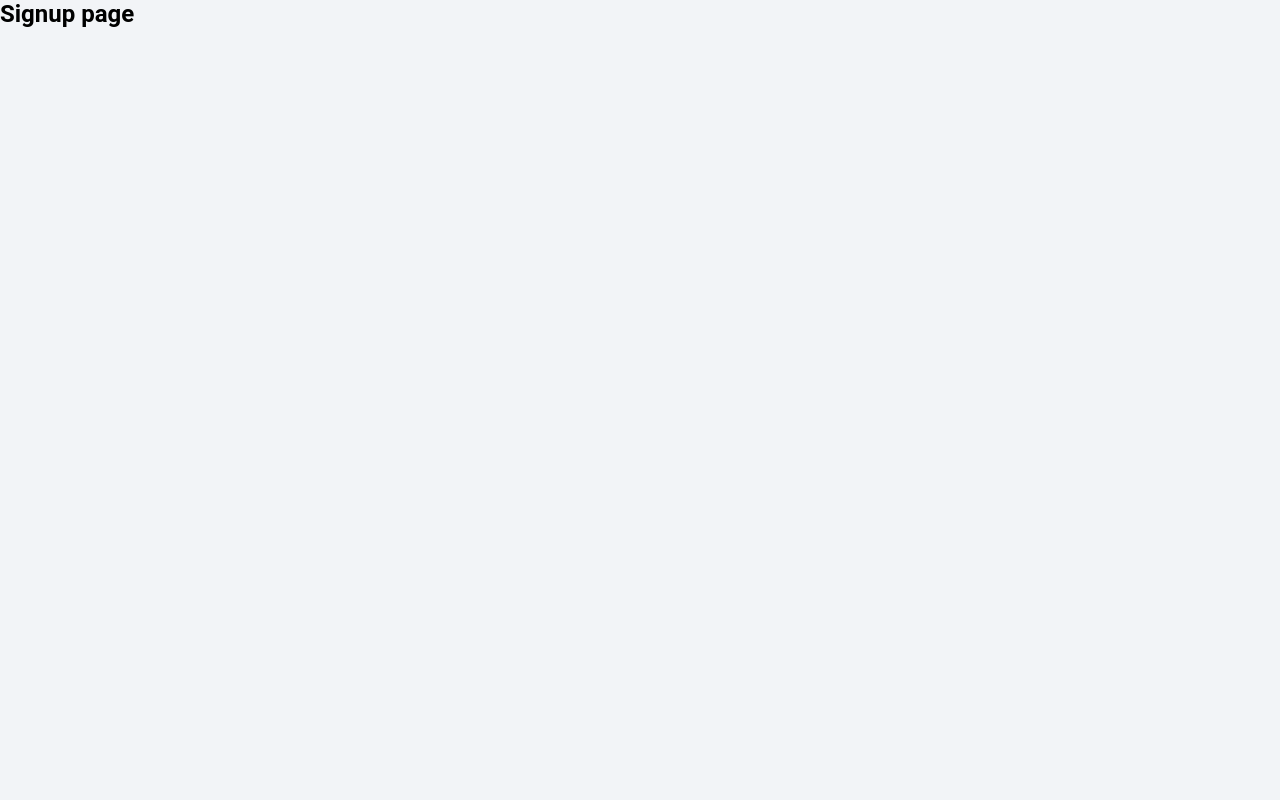
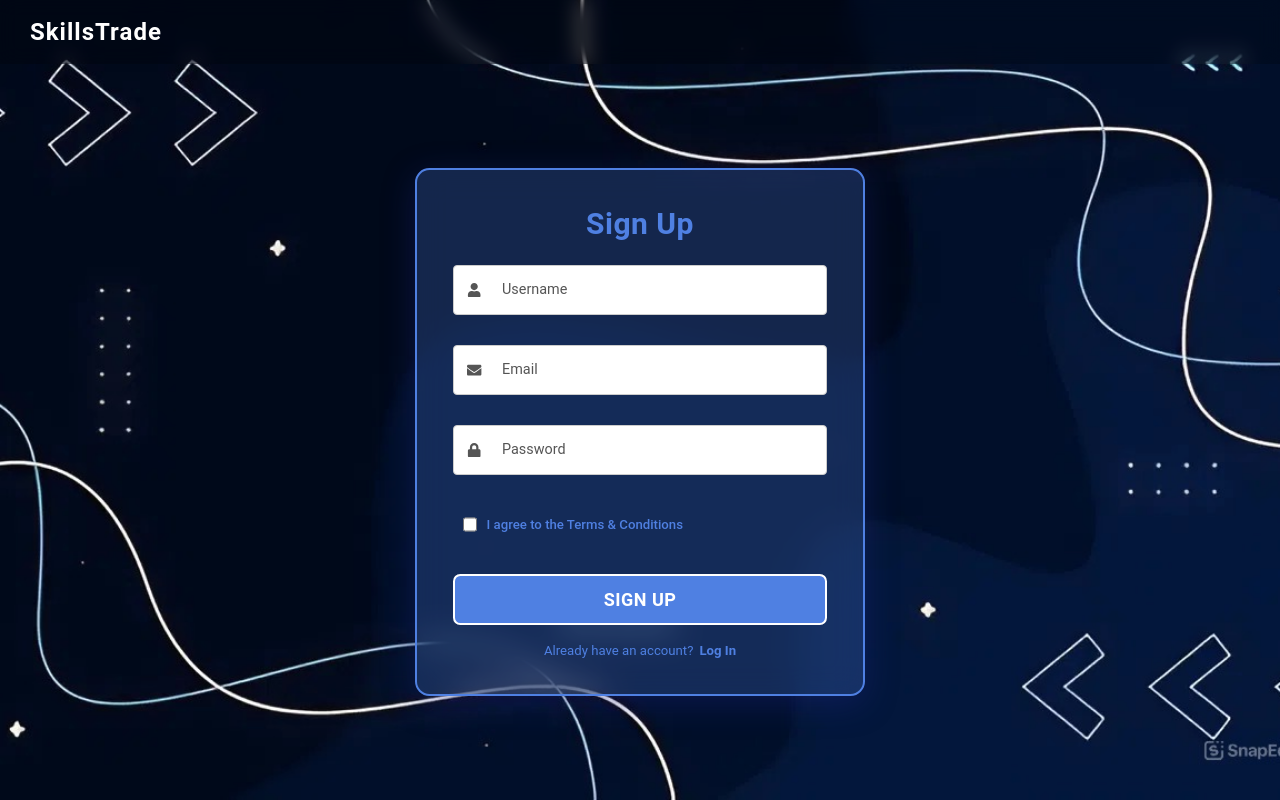
Before and after one commit to ldanh270/skills-trade, a React (Vite) app: page /signup in a window 1280 px wide. Built offline with nearby package versions, Linux system fonts and the light colour scheme; data requests are answered from the project's data file.

Commit message:
Done signup

```diff
--- a/src/pages/Login/Login.jsx
+++ b/src/pages/Login/Login.jsx
@@ -4,6 +4,7 @@ import { FaEnvelope, FaLock, FaEye, FaEyeSlash } from 'react-icons/fa';
 
 const Login = () => {
   const [showPassword, setShowPassword] = useState(false);
+  const [password, setPassword] = useState("");
 
   const handleTogglePassword = () => {
     setShowPassword((prev) => !prev);
@@ -19,7 +20,6 @@ const Login = () => {
         <div className={styles.logo}>
           <span className={styles['logo-text']}>SkillsTrade</span>
         </div>
-        <button className={styles['login-btn']}>Login</button>
       </nav>
 
       <div className={styles['login-container']}>
@@ -39,10 +39,14 @@ const Login = () => {
             <input
               type={showPassword ? "text" : "password"}
               placeholder="Enter your password"
+              value={password}
+              onChange={e => setPassword(e.target.value)}
             />
-            <span className={styles['toggle-password']} onClick={handleTogglePassword}>
-              {showPassword ? <FaEyeSlash /> : <FaEye />}
-            </span>
+            {password && (
+              <span className={styles['toggle-password']} onClick={handleTogglePassword}>
+                {showPassword ? <FaEyeSlash /> : <FaEye />}
+              </span>
+            )}
           </div>
 
           <div className={styles['options-row']}>
--- a/src/pages/Signup/Signup.jsx
+++ b/src/pages/Signup/Signup.jsx
@@ -1,12 +1,117 @@
+import React, { useState } from 'react';
 import styles from './Signup.module.scss';
+import { FaUser, FaEnvelope, FaLock, FaEye, FaEyeSlash } from 'react-icons/fa';
 
 const Signup = () => {
-    return (
-        <div className={styles['Signup']}>
-            {/* Viet HTML o day */}
-            <h1>Signup page</h1>
+  const [showPassword, setShowPassword] = useState(false);
+  const [formData, setFormData] = useState({
+    username: '',
+    email: '',
+    password: '',
+    agreeTerms: false
+  });
+
+  const handleTogglePassword = () => {
+    setShowPassword(prev => !prev);
+  };
+
+  const handleChange = (e) => {
+    const { name, value, type, checked } = e.target;
+    setFormData(prev => ({
+      ...prev,
+      [name]: type === 'checkbox' ? checked : value
+    }));
+  };
+
+  const handleSubmit = (e) => {
+    e.preventDefault();
+    console.log('Signup data:', formData);
+  };
+
+  return (
+    <div className={styles.container}>
+      <nav className={styles.navbar}>
+        <div className={styles.logo}>
+          <span className={styles['logo-text']}>SkillsTrade</span>
         </div>
-    );
+      </nav>
+
+      <div className={styles['signup-container']}>
+        <div className={styles['signup-box']}>
+          <h1 className={styles['signup-title']}>Sign Up</h1>
+
+          <form onSubmit={handleSubmit} className={styles['signup-form']}>
+            <div className={styles['input-group']}>
+              <FaUser className={styles['input-icon']} />
+              <input
+                type="text"
+                name="username"
+                value={formData.username}
+                onChange={handleChange}
+                placeholder="Username"
+                required
+              />
+            </div>
+
+            <div className={styles['input-group']}>
+              <FaEnvelope className={styles['input-icon']} />
+              <input
+                type="email"
+                name="email"
+                value={formData.email}
+                onChange={handleChange}
+                placeholder="Email"
+                required
+              />
+            </div>
+
+            <div className={styles['input-group']}>
+              <FaLock className={styles['input-icon']} />
+              <input
+                type={showPassword ? "text" : "password"}
+                name="password"
+                value={formData.password}
+                onChange={handleChange}
+                placeholder="Password"
+                required
+              />
+              {formData.password && (
+                <span
+                  className={styles['toggle-password']}
+                  onClick={handleTogglePassword}
+                >
+                  {showPassword ? <FaEyeSlash /> : <FaEye />}
+                </span>
+              )}
+            </div>
+
+            <div className={styles['terms-group']}>
+              <input
+                type="checkbox"
+                id="agreeTerms"
+                name="agreeTerms"
+                checked={formData.agreeTerms}
+                onChange={handleChange}
+                required
+              />
+              <label htmlFor="agreeTerms">
+                I agree to the <a href="/terms" className={styles['terms-link']}>Terms & Conditions</a>
+              </label>
+            </div>
+
+            <button type="submit" className={styles['signup-button']}>
+              Sign Up
+            </button>
+          </form>
+
+          <div className={styles['login-link']}>
+            <span>Already have an account?</span>
+            <a href="/login" className={styles['login-link-text']}>Log In</a>
+          </div>
+        </div>
+      </div>
+    </div>
+  );
 };
 
 export default Signup;
--- a/src/pages/Signup/Signup.module.scss
+++ b/src/pages/Signup/Signup.module.scss
@@ -1 +1,212 @@
-// Viet css cho file Signup o day
+@use '~/constants/styles/variables' as *;
+
+// Reuse container styles from Login
+.container {
+  font-family: 'Inter', sans-serif;
+  font-size: 1.6rem;
+  color: $text-info;
+  min-height: 100vh;
+  width: 100%;
+  display: flex;
+  flex-direction: column;
+  background-color: $base-background;
+  background-image: url('~/assests/images/background.jpeg');
+  background-repeat: no-repeat;
+  background-size: cover;
+  background-position: center;
+}
+
+// Reuse navbar styles from Login
+.navbar {
+  height: 8vh;
+  padding: 0 1rem;
+  display: flex;
+  flex-direction: row;
+  justify-content: space-between;
+  align-items: center;
+  background: rgba($black, 0.2);
+  backdrop-filter: blur(10px);
+  border-bottom: none;
+  z-index: 100;
+
+  .logo {
+    font-size: 2rem;
+    font-weight: 700;
+    color: $white;
+    letter-spacing: 1px;
+    margin-left: 1.5rem;
+  }
+}
+
+// Signup specific styles
+.signup-container {
+  flex-grow: 1;
+  display: flex;
+  justify-content: center;
+  align-items: center;
+  padding: 4rem;
+}
+
+.signup-box {
+  background: rgba($accent-first, 0.25);
+  border: 2px solid $accent-first;
+  border-radius: 1.2rem;
+  padding: 3rem;
+  width: 100%;
+  max-width: 450px;
+  backdrop-filter: blur(16px);
+  color: $accent-first;
+  box-shadow: 0 8px 32px 0 rgba(31, 38, 135, 0.37);
+  display: flex;
+  flex-direction: column;
+  gap: 1rem;
+}
+
+.signup-title {
+  text-align: center;
+  font-size: 2.5rem;
+  font-weight: 700;
+  letter-spacing: 0.5px;
+  color: $accent-first;
+  margin-bottom: 1rem;
+}
+
+.signup-form {
+  display: flex;
+  flex-direction: column;
+  gap: 2.5rem;
+}
+
+// Reuse input-group styles from Login with small adjustments
+.input-group {
+  width: 100%;
+  position: relative;
+  display: flex;
+  align-items: center;
+
+  input {
+    width: 100%;
+    padding: 2rem 4rem;
+    height: 0.5rem;
+    font-size: 1.2rem;
+    border: 1px solid $gap;
+    border-radius: 4px;
+    background-color: $white;
+    transition: all 0.3s ease;
+
+    &:focus {
+      outline: none;
+      border-color: $accent-first;
+      box-shadow: 0 0 0 2px rgba($accent-first, 0.2);
+      background-color: rgba($white, 0.9);
+    }
+
+    &::placeholder {
+      color: $text-element;
+    }
+  }
+
+  .input-icon {
+    position: absolute;
+    left: 1.2rem;
+    color: $text-element;
+    font-size: 1.2rem;
+  }
+
+  .toggle-password {
+    position: absolute;
+    right: 1.2rem;
+    color: $text-element;
+    cursor: pointer;
+    font-size: 1.2rem;
+    padding: 0;
+    display: flex;
+    align-items: center;
+    transition: color 0.2s;
+
+    &:hover {
+      color: $accent-first;
+    }
+  }
+}
+
+.terms-group {
+  display: flex;
+  align-items: center;
+  gap: 0.8rem;
+  margin: 1rem 0;
+  margin-left: 0.8rem;
+
+  input[type='checkbox'] {
+    width: 1.2rem;
+    height: 1.2rem;
+    accent-color: $accent-fourth;
+    cursor: pointer;
+  }
+
+  label {
+    font-size: 1.1rem;
+    color: $accent-first;
+    cursor: pointer;
+  }
+
+  .terms-link {
+    font-size: 1.1rem;
+    color: $accent-first;
+    text-decoration: none;
+    transition: color 0.3s;
+    margin-right: 0.5rem;
+
+    &:hover {
+      color: $accent-fourth;
+      text-decoration: underline;
+    }
+  }
+}
+
+.signup-button {
+  padding: 1.1rem;
+  background: $accent-first;
+  color: $white;
+  border: 2px solid $white;
+  border-radius: 0.6rem;
+  font-size: 1.5rem;
+  font-weight: 600;
+  letter-spacing: 0.5px;
+  cursor: pointer;
+  transition: all 0.3s ease;
+  text-transform: uppercase;
+
+  &:hover {
+    background: $accent-fourth;
+    color: $white;
+    transform: translateY(-2px);
+    box-shadow: 0 4px 8px rgba($accent-first, 0.2);
+  }
+
+  &:active {
+    transform: translateY(0);
+  }
+}
+
+.login-link {
+  display: flex;
+  justify-content: center;
+  align-items: center;
+  gap: 0.5rem;
+  margin-top: 0.5rem;
+  font-size: 1.1rem;
+  color: $accent-first;
+
+  .login-link-text {
+    color: $accent-first;
+    font-weight: 600;
+    text-decoration: none;
+    transition: color 0.3s;
+
+    &:hover {
+      color: $accent-fourth;
+      text-decoration: underline;
+    }
+  }
+}
```
Also changed, not shown: src/pages/Login/Login.module.scss (+46 -65 lines).
